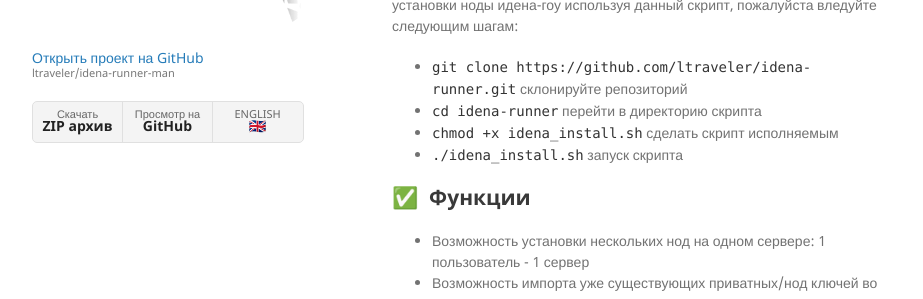
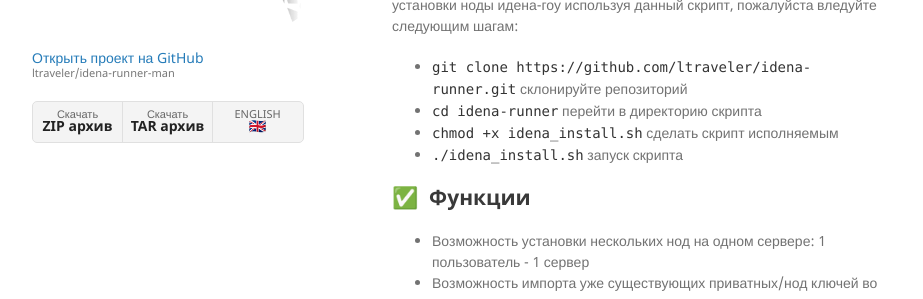
Before and after one commit to ltraveler/idena-runner-man, a Jekyll site: the page built from ru/index-ru.md, in a window 1280 px wide. Shown: the part 369-668 px from the top of the page, without its empty margins (178-1101 px from the left). Built offline with Jekyll 4.4.1, drawn with Linux system fonts in a browser that asks for light colours; the repository's description, which GitHub fills in, is left out.

Commit message:
Update default-ru.html

```diff
--- a/_layouts/default-ru.html
+++ b/_layouts/default-ru.html
@@ -34,7 +34,7 @@
         {% if site.show_downloads %}
         <ul class="downloads">
           <li><a href="{{ site.github.zip_url }}">Скачать <strong>ZIP архив</strong></a></li>
-          <li><a href="{{ site.github.repository_url }}">Просмотр на <strong>GitHub</strong></a></li>
+          <li><a href="{{ site.github.tar_url }}">Скачать <strong>TAR архив</strong></a></li>
 
         {% assign pages=site.pages | where:"ref", page.ref | sort: 'lang' %}
         <li><a href="/idena-runner-man" class="{{ page.lang }}">ENGLISH <strong>🇬🇧</strong></a></li>
```
